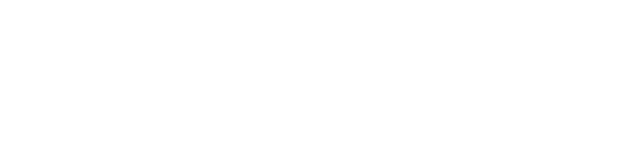
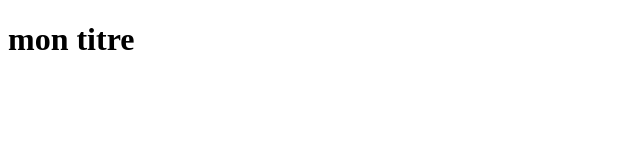
Before and after one commit to Soumeyatou10/mon-d-p-t-clones, a plain HTML site: page index.html in a window 1280 px wide. Shown: the whole page, without its empty margins (0-640 px from the left). Drawn offline with Linux system fonts and the light colour scheme.

Commit message:
ajout du titre

```diff
--- a/index.html
+++ b/index.html
@@ -6,6 +6,6 @@
     <title>Depot</title>
 </head>
 <body>
-
+    <h1>mon titre</h1>
 </body>
 </html>
```
